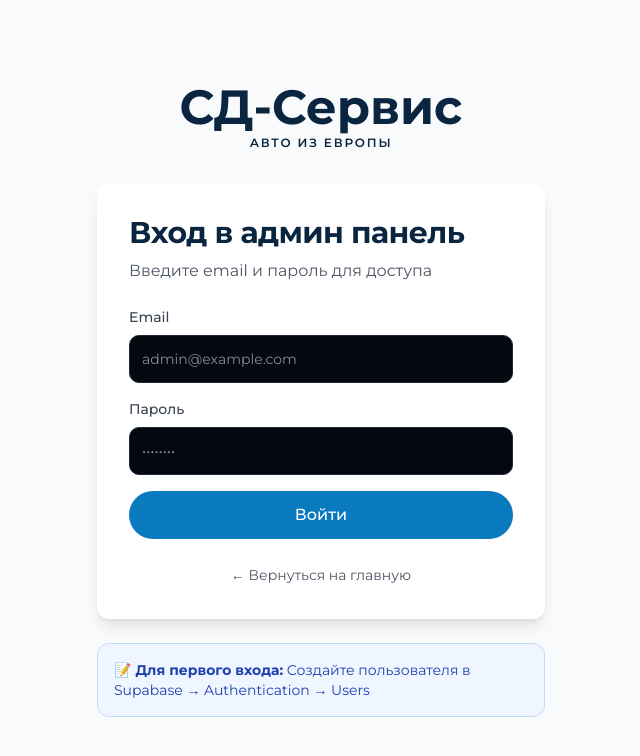
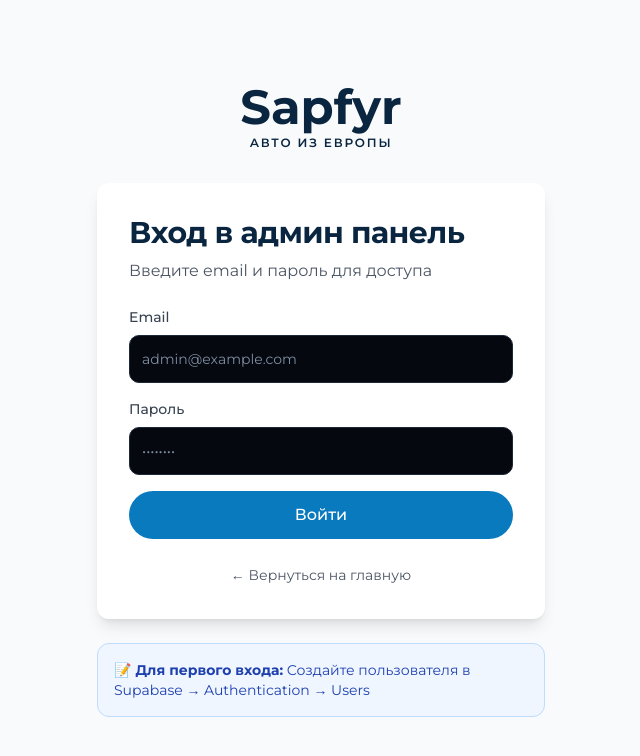
Before and after one commit to tymursoseliia/Sapfyr, a Next.js app: page /login in a window 1280 px wide. Shown: the top 756 px of the page, without its empty margins (319-959 px from the left). Built offline with nearby package versions, Linux system fonts and the light colour scheme; no server answers.

Commit message:
Rename old company to Sapfyr in admin and login

```diff
--- a/src/app/admin/layout.tsx
+++ b/src/app/admin/layout.tsx
@@ -1,8 +1,8 @@
 import type { Metadata } from "next";
 
 export const metadata: Metadata = {
-  title: "Админ панель - СД-Сервис",
-  description: "Панель управления сайтом СД-Сервис. Добавление автомобилей и управление контентом.",
+  title: "Админ панель - Sapfyr",
+  description: "Панель управления сайтом Sapfyr. Добавление автомобилей и управление контентом.",
   robots: {
     index: false,
     follow: false,
--- a/src/app/admin/page.tsx
+++ b/src/app/admin/page.tsx
@@ -478,7 +478,7 @@ export default function AdminPage() {
         <div className="max-w-screen-2xl mx-auto px-8 py-6 flex items-center justify-between">
           <Link href="/" className="flex items-center gap-2">
             <div className="flex flex-col items-start">
-              <div className="text-3xl font-bold text-[#0A2540] leading-none">СД-Сервис</div>
+              <div className="text-3xl font-bold text-[#0A2540] leading-none">Sapfyr</div>
               <div className="text-[9px] font-semibold text-[#0A2540] tracking-[0.15em] uppercase mt-0.5">
                 Авто из Европы
               </div>
--- a/src/app/login/layout.tsx
+++ b/src/app/login/layout.tsx
@@ -1,8 +1,8 @@
 import type { Metadata } from "next";
 
 export const metadata: Metadata = {
-  title: "Вход в систему - СД-Сервис",
-  description: "Вход в панель управления СД-Сервис",
+  title: "Вход в систему - Sapfyr",
+  description: "Вход в панель управления Sapfyr",
   robots: {
     index: false,
     follow: false,
--- a/src/app/login/page.tsx
+++ b/src/app/login/page.tsx
@@ -44,7 +44,7 @@ export default function LoginPage() {
         {/* Logo */}
         <div className="text-center mb-8">
           <Link href="/" className="inline-flex flex-col items-center">
-            <div className="text-5xl font-bold text-[#0A2540] leading-none">СД-Сервис</div>
+            <div className="text-5xl font-bold text-[#0A2540] leading-none">Sapfyr</div>
             <div className="text-xs font-semibold text-[#0A2540] tracking-[0.15em] uppercase mt-1">
               Авто из Европы
             </div>
```
